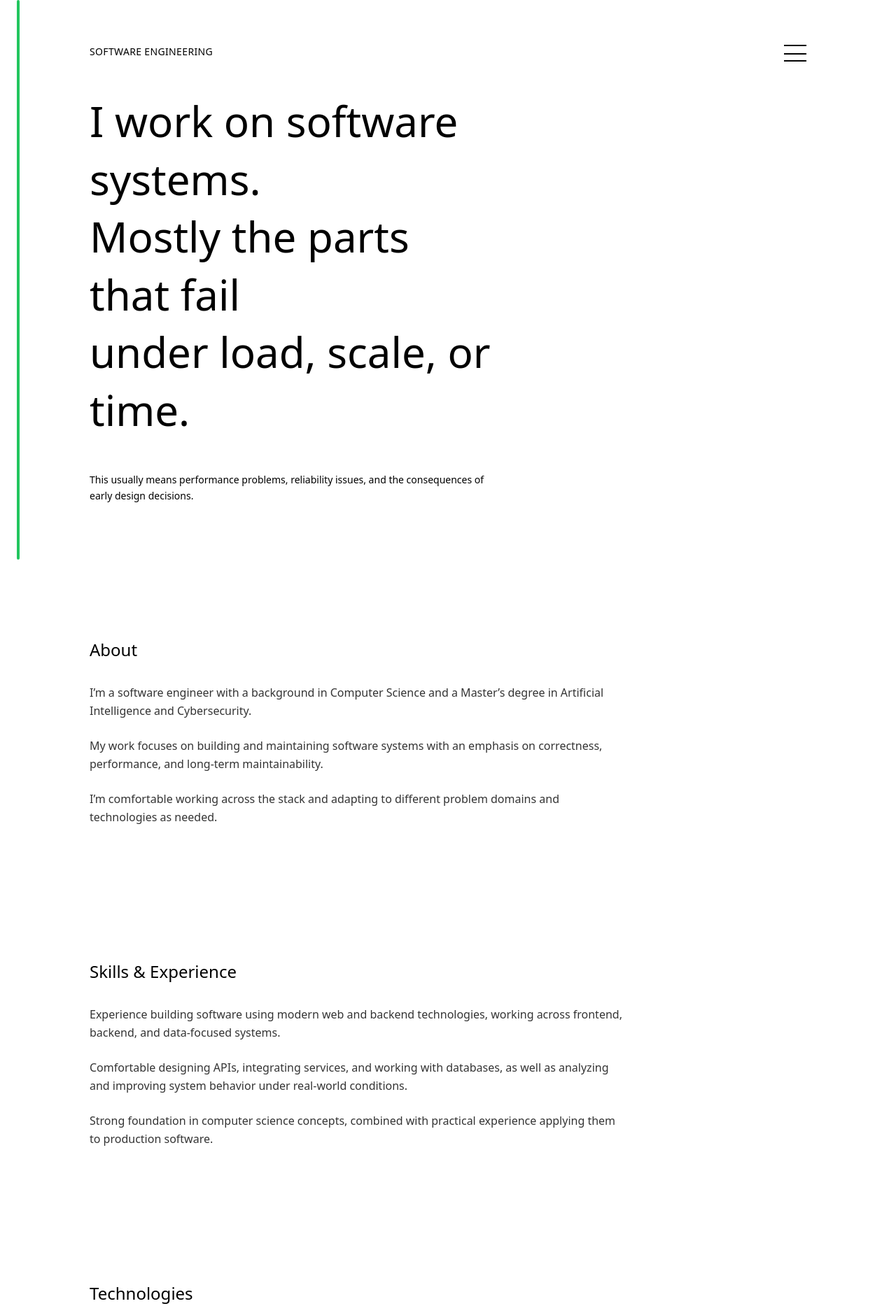
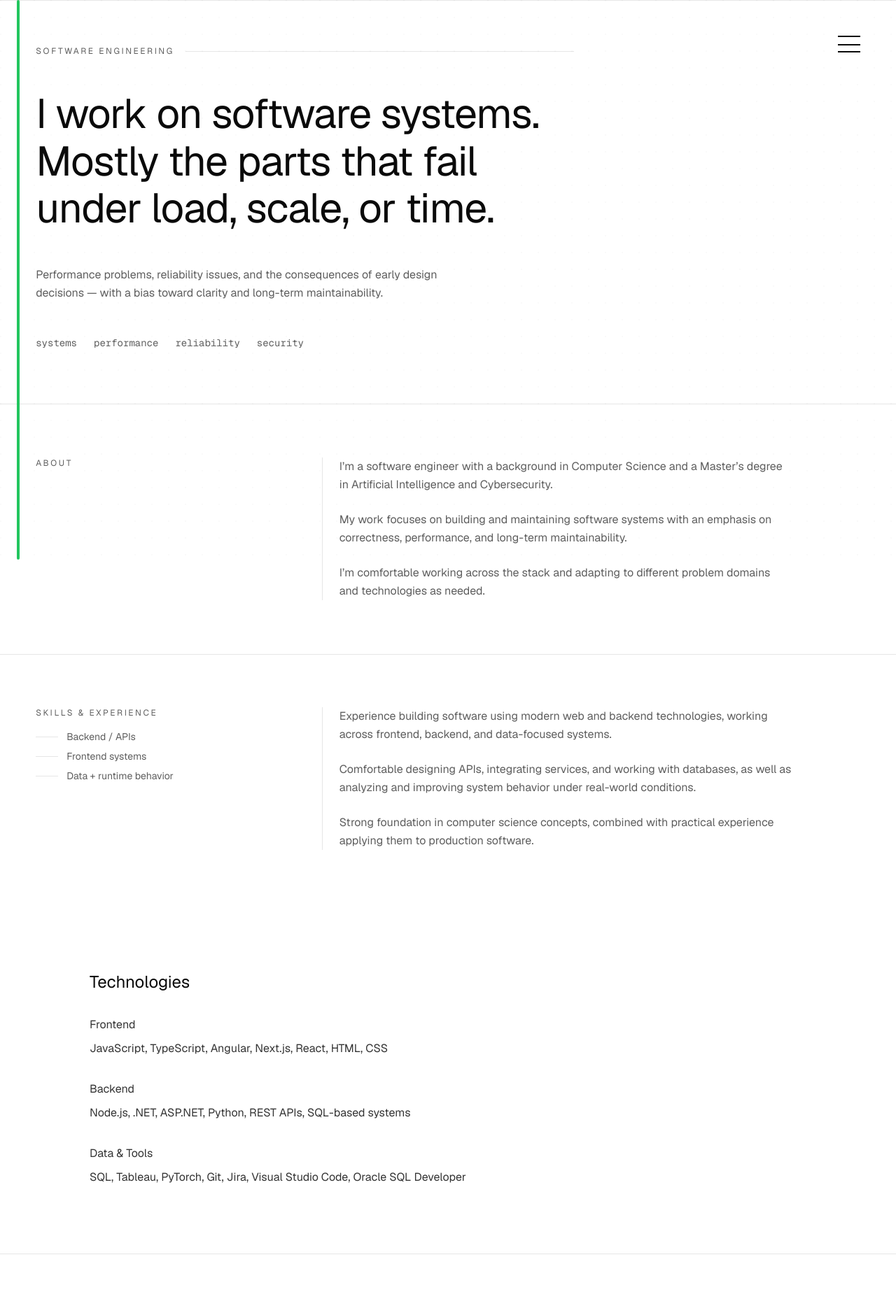
Before and after one commit to mahmudyusifli/personal-website, a Next.js app in the folder apps/frontend/: page / in a window 1280 px wide. Shown: the top 1867 px of the page at 70% size. Built offline with nearby package versions, Linux system fonts and the light colour scheme.

Commit message:
overall design issues

```diff
--- a/apps/frontend/app/globals.css
+++ b/apps/frontend/app/globals.css
@@ -1,44 +1,101 @@
 @import "tailwindcss";
 
+/* -------------------------------------------------------
+   System tokens (minimal, editorial, not flat)
+------------------------------------------------------- */
+
 :root {
-  --background: #ffffff;
-  --foreground: #000000;
+  color-scheme: light;
+
+  --bg: #ffffff;
+  --fg: #0a0a0a;
+
+  /* muted text + subtle dividers */
+  --muted: rgba(10, 10, 10, 0.66);
+  --border: rgba(10, 10, 10, 0.1);
+  --border-strong: rgba(10, 10, 10, 0.16);
+
+  /* surfaces (very subtle) */
+  --surface: rgba(10, 10, 10, 0.03);
+
+  /* single accent (used sparingly) */
+  --accent: #ff4da6;
+
+  /* layout */
+  --container-x: clamp(1.25rem, 4vw, 6rem);
+  --section-y: clamp(4.25rem, 6vw, 6.5rem);
+  --radius: 16px;
+
+  /* type */
+  --font-sans:
+    var(--font-geist-sans), ui-sans-serif, system-ui, -apple-system,
+    BlinkMacSystemFont, "Segoe UI", Roboto, Oxygen, Ubuntu, Cantarell,
+    "Helvetica Neue", Arial, sans-serif;
+  --font-mono:
+    var(--font-geist-mono), ui-monospace, SFMono-Regular, Menlo, Monaco,
+    Consolas, "Liberation Mono", "Courier New", monospace;
 }
 
 @media (prefers-color-scheme: dark) {
   :root {
-    --background: #000000;
-    --foreground: #ffffff;
+    color-scheme: dark;
+
+    --bg: #000000;
+    --fg: #ffffff;
+
     --muted: rgba(255, 255, 255, 0.65);
-    --border-subtle: rgba(255, 255, 255, 0.12);
+    --border: rgba(255, 255, 255, 0.12);
+    --border-strong: rgba(255, 255, 255, 0.18);
+
+    --surface: rgba(255, 255, 255, 0.05);
   }
 }
+
+/* -------------------------------------------------------
+   Base
+------------------------------------------------------- */
+
 html,
 body {
   padding: 0;
   margin: 0;
+  background: var(--bg);
+  color: var(--fg);
+  font-family: var(--font-sans);
 }
 
-body {
-  background-color: var(--background);
-  color: var(--foreground);
-  font-family:
-    system-ui,
-    -apple-system,
-    BlinkMacSystemFont,
-    "Segoe UI",
-    Roboto,
-    Oxygen,
-    Ubuntu,
-    Cantarell,
-    "Helvetica Neue",
-    Arial,
-    sans-serif;
+/* Better default typography rhythm */
+p {
+  text-wrap: pretty;
 }
-:root {
-  --background: #ffffff;
-  --foreground: #000000;
-  --accent: #ff4da6; /* pink */
-  --muted: rgba(0, 0, 0, 0.6);
-  --border-subtle: rgba(0, 0, 0, 0.08);
+h1,
+h2,
+h3 {
+  text-wrap: balance;
 }
+
+/* Selection should feel deliberate */
+::selection {
+  background: color-mix(in srgb, var(--accent) 30%, transparent);
+}
+
+/* -------------------------------------------------------
+   Utilities (used via Tailwind arbitrary values)
+------------------------------------------------------- */
+
+/* Optional: subtle page grain without “designy” feel */
+.bg-noise {
+  background-image: radial-gradient(
+    circle at 1px 1px,
+    color-mix(in srgb, var(--fg) 6%, transparent) 1px,
+    transparent 0
+  );
+  background-size: 24px 24px;
+  background-position: 0 0;
+  opacity: 0.35;
+}
+
+/* A consistent section divider line */
+.hr-subtle {
+  border-top: 1px solid var(--border);
+}
--- a/apps/frontend/app/layout.tsx
+++ b/apps/frontend/app/layout.tsx
@@ -2,6 +2,7 @@ import type { Metadata } from "next";
 import { Geist, Geist_Mono } from "next/font/google";
 import "./globals.css";
 import LoadLine from "@/components/ui/LoadLine";
+
 const geistSans = Geist({
   variable: "--font-geist-sans",
   subsets: ["latin"],
@@ -13,8 +14,8 @@ const geistMono = Geist_Mono({
 });
 
 export const metadata: Metadata = {
-  title: "Create Next App",
-  description: "Generated by create next app",
+  title: "Mahmud Yusifli",
+  description: "Software engineer — systems, performance, reliability.",
 };
 
 export default function RootLayout({
@@ -23,10 +24,8 @@ export default function RootLayout({
   children: React.ReactNode;
 }>) {
   return (
-    <html lang="en">
-      <body
-        className={`${geistSans.variable} ${geistMono.variable} antialiased`}
-      >
+    <html lang="en" className={`${geistSans.variable} ${geistMono.variable}`}>
+      <body className="antialiased">
         <LoadLine />
         {children}
       </body>
--- a/apps/frontend/components/sections/About.tsx
+++ b/apps/frontend/components/sections/About.tsx
@@ -2,19 +2,36 @@
 
 export default function About() {
   return (
-    <section id="about" className="px-12 md:px-32 py-24">
-      <div className="max-w-3xl">
-        <h2 className="text-2xl font-normal mb-8">About</h2>
+    <section
+      id="about"
+      className="relative"
+      style={{
+        paddingLeft: "var(--container-x)",
+        paddingRight: "var(--container-x)",
+        paddingTop: "var(--section-y)",
+        paddingBottom: "var(--section-y)",
+      }}
+    >
+      <div className="hr-subtle absolute inset-x-0 top-0" />
 
-        <div className="space-y-6 text-base leading-relaxed text-black/80">
+      <div className="grid grid-cols-12 gap-10 md:gap-12">
+        <div className="col-span-12 md:col-span-4">
+          <h2 className="text-xs uppercase tracking-[0.22em] text-[var(--muted)]">
+            About
+          </h2>
+        </div>
+
+        <div className="col-span-12 md:col-span-8">
+          <div className="max-w-2xl pl-6 border-l border-[var(--border)] space-y-6 text-base leading-relaxed text-[var(--muted)]">
             <p>
-            I’m a software engineer with a background in Computer Science and a
-            Master’s degree in Artificial Intelligence and Cybersecurity.
+              I’m a software engineer with a background in Computer Science and
+              a Master’s degree in Artificial Intelligence and Cybersecurity.
             </p>
 
             <p>
-            My work focuses on building and maintaining software systems with an
-            emphasis on correctness, performance, and long-term maintainability.
+              My work focuses on building and maintaining software systems with
+              an emphasis on correctness, performance, and long-term
+              maintainability.
             </p>
 
             <p>
@@ -23,6 +40,7 @@ export default function About() {
             </p>
           </div>
         </div>
+      </div>
     </section>
   );
 }
--- a/apps/frontend/components/sections/Contact.tsx
+++ b/apps/frontend/components/sections/Contact.tsx
@@ -2,14 +2,43 @@
 
 export default function Contact() {
   return (
-    <section id="contact" className="px-12 md:px-32 py-32">
-      <div className="max-w-3xl">
-        <h2 className="text-2xl font-normal mb-8">Contact</h2>
+    <section
+      id="contact"
+      className="relative"
+      style={{
+        paddingLeft: "var(--container-x)",
+        paddingRight: "var(--container-x)",
+        paddingTop: "var(--section-y)",
+        paddingBottom: "calc(var(--section-y) + 2rem)",
+      }}
+    >
+      <div className="hr-subtle absolute inset-x-0 top-0" />
 
-        <p className="text-base leading-relaxed text-black/80">
-          If you’d like to get in touch about software development, systems
-          work, or collaboration opportunities, feel free to reach out by email.
-        </p>
+      <div className="grid grid-cols-12 gap-10 md:gap-12">
+        <div className="col-span-12 md:col-span-4">
+          <h2 className="text-xs uppercase tracking-[0.22em] text-[var(--muted)]">
+            Contact
+          </h2>
+        </div>
+
+        <div className="col-span-12 md:col-span-8">
+          <div className="max-w-2xl pl-6 border-l border-[var(--border)] space-y-6">
+            <p className="text-base leading-relaxed text-[var(--muted)]">
+              If you’d like to get in touch about software development, systems
+              work, or collaboration opportunities, feel free to reach out by
+              email.
+            </p>
+
+            {/* a minimal “action” without looking like a button kit */}
+            <a
+              href="mailto:yusiflicode@gmail.com"
+              className="inline-flex items-center gap-3 text-base text-[var(--fg)] hover:opacity-75 transition-opacity"
+            >
+              <span className="font-mono">yusiflicode@gmail.com</span>
+              <span className="h-px w-10 bg-[var(--border-strong)]" />
+            </a>
+          </div>
+        </div>
       </div>
     </section>
   );
--- a/apps/frontend/components/sections/Experience.tsx
+++ b/apps/frontend/components/sections/Experience.tsx
@@ -2,11 +2,43 @@
 
 export default function Experience() {
   return (
-    <section id="experience" className="px-12 md:px-32 py-24">
-      <div className="max-w-3xl">
-        <h2 className="text-2xl font-normal mb-8">Skills & Experience</h2>
+    <section
+      id="experience"
+      className="relative"
+      style={{
+        paddingLeft: "var(--container-x)",
+        paddingRight: "var(--container-x)",
+        paddingTop: "var(--section-y)",
+        paddingBottom: "var(--section-y)",
+      }}
+    >
+      <div className="hr-subtle absolute inset-x-0 top-0" />
 
-        <div className="space-y-6 text-base leading-relaxed text-black/80">
+      <div className="grid grid-cols-12 gap-10 md:gap-12">
+        <div className="col-span-12 md:col-span-4 space-y-4">
+          <h2 className="text-xs uppercase tracking-[0.22em] text-[var(--muted)]">
+            Skills & Experience
+          </h2>
+
+          {/* subtle “index” adds structure without cards */}
+          <div className="space-y-2 text-sm text-[var(--muted)]">
+            <div className="flex items-center gap-3">
+              <span className="h-px w-8 bg-[var(--border)]" />
+              Backend / APIs
+            </div>
+            <div className="flex items-center gap-3">
+              <span className="h-px w-8 bg-[var(--border)]" />
+              Frontend systems
+            </div>
+            <div className="flex items-center gap-3">
+              <span className="h-px w-8 bg-[var(--border)]" />
+              Data + runtime behavior
+            </div>
+          </div>
+        </div>
+
+        <div className="col-span-12 md:col-span-8">
+          <div className="max-w-2xl pl-6 border-l border-[var(--border)] space-y-6 text-base leading-relaxed text-[var(--muted)]">
             <p>
               Experience building software using modern web and backend
               technologies, working across frontend, backend, and data-focused
@@ -15,8 +47,8 @@ export default function Experience() {
 
             <p>
               Comfortable designing APIs, integrating services, and working with
-            databases, as well as analyzing and improving system behavior under
-            real-world conditions.
+              databases, as well as analyzing and improving system behavior
+              under real-world conditions.
             </p>
 
             <p>
@@ -25,6 +57,7 @@ export default function Experience() {
             </p>
           </div>
         </div>
+      </div>
     </section>
   );
 }
--- a/apps/frontend/components/sections/Intro.tsx
+++ b/apps/frontend/components/sections/Intro.tsx
@@ -15,8 +15,6 @@ export default function Intro() {
 
   function handleNavigate(id: string) {
     setOpen(false);
-
-    // wait for menu to unmount
     setTimeout(() => {
       document.getElementById(id)?.scrollIntoView({
         behavior: "smooth",
@@ -26,41 +24,60 @@ export default function Intro() {
   }
 
   return (
-    <section className="relative bg-white text-black px-12 md:px-32 pt-16 pb-24">
+    <section className="relative">
+      {/* Top boundary line */}
+      <div className="hr-subtle" />
+
+      <div
+        className="relative"
+        style={{
+          paddingLeft: "var(--container-x)",
+          paddingRight: "var(--container-x)",
+          paddingTop: "clamp(3.5rem, 5vw, 5rem)",
+          paddingBottom: "clamp(4rem, 6vw, 6rem)",
+        }}
+      >
         {/* MENU BUTTON — ALWAYS ON TOP */}
         <button
           aria-label="Menu"
           onClick={() => setOpen(!open)}
-        className="fixed top-16 right-12 md:right-32 z-[60] w-8 h-6"
+          className="fixed z-[60] w-8 h-6"
+          style={{
+            top: "clamp(2.5rem, 4vw, 4rem)",
+            right: "var(--container-x)",
+          }}
         >
           {/* TOP */}
           <span
-          className={`absolute left-0 w-full h-[2px] bg-black transition-transform duration-150 ${
+            className={`absolute left-0 w-full h-[2px] bg-[var(--fg)] transition-transform duration-150 ${
               open ? "top-1/2 rotate-45" : "top-0"
             }`}
           />
           {/* MIDDLE */}
           <span
-          className={`absolute left-0 top-1/2 w-full h-[2px] bg-black transition-opacity duration-150 ${
+            className={`absolute left-0 top-1/2 w-full h-[2px] bg-[var(--fg)] transition-opacity duration-150 ${
               open ? "opacity-0" : "opacity-100"
             }`}
           />
           {/* BOTTOM */}
           <span
-          className={`absolute left-0 w-full h-[2px] bg-black transition-transform duration-150 ${
+            className={`absolute left-0 w-full h-[2px] bg-[var(--fg)] transition-transform duration-150 ${
               open ? "top-1/2 -rotate-45" : "bottom-0"
             }`}
           />
         </button>
 
-      {/* INTRO CONTENT */}
-      <div className="grid grid-cols-12 gap-12">
-        <div className="col-span-12 md:col-span-7 space-y-12">
-          <div className="text-sm uppercase tracking-wide">
+        {/* HERO */}
+        <div className="grid grid-cols-12 gap-10 md:gap-12">
+          <div className="col-span-12 md:col-span-8 space-y-12">
+            <div className="flex items-center gap-4">
+              <span className="text-xs uppercase tracking-[0.22em] text-[var(--muted)]">
                 Software Engineering
+              </span>
+              <span className="h-px flex-1 bg-[var(--border)]" />
             </div>
 
-          <h1 className="text-4xl md:text-6xl font-normal leading-snug max-w-4xl">
+            <h1 className="text-[clamp(2.25rem,4.6vw,4.25rem)] leading-[1.15] font-normal tracking-[-0.02em]">
               I work on software systems.
               <br />
               Mostly the parts that fail
@@ -68,10 +85,20 @@ export default function Intro() {
               under load, scale, or time.
             </h1>
 
-          <p className="text-sm max-w-xl leading-relaxed">
-            This usually means performance problems, reliability issues, and the
-            consequences of early design decisions.
+            <p className="max-w-xl text-base leading-relaxed text-[var(--muted)]">
+              Performance problems, reliability issues, and the consequences of
+              early design decisions — with a bias toward clarity and long-term
+              maintainability.
             </p>
+
+            {/* subtle metadata row (adds depth without being “designed”) */}
+            <div className="flex flex-wrap items-center gap-x-6 gap-y-2 text-sm text-[var(--muted)]">
+              <span className="font-mono">systems</span>
+              <span className="font-mono">performance</span>
+              <span className="font-mono">reliability</span>
+              <span className="font-mono">security</span>
+            </div>
+          </div>
         </div>
       </div>
 
@@ -79,21 +106,37 @@ export default function Intro() {
       <AnimatePresence>
         {open && (
           <motion.div
-            className="fixed inset-0 z-50 bg-white"
+            className="fixed inset-0 z-50"
             initial={{ opacity: 0 }}
             animate={{ opacity: 1 }}
             exit={{ opacity: 0 }}
             transition={{ duration: 0.15, ease: "linear" }}
           >
-            <div className="px-12 md:px-32 pt-32">
-              <nav className="space-y-12">
+            {/* overlay surface */}
+            <div className="absolute inset-0 bg-[var(--bg)]" />
+
+            {/* subtle top border + depth */}
+            <div className="absolute inset-x-0 top-0 h-px bg-[var(--border)]" />
+
+            <div
+              className="relative"
+              style={{
+                paddingLeft: "var(--container-x)",
+                paddingRight: "var(--container-x)",
+                paddingTop: "clamp(6rem, 10vw, 8.5rem)",
+              }}
+            >
+              <nav className="space-y-10">
                 {sections.map((s) => (
                   <button
                     key={s.id}
                     onClick={() => handleNavigate(s.id)}
-                    className="block text-4xl md:text-6xl font-normal tracking-tight hover:opacity-60 transition-opacity duration-150"
+                    className="group block text-[clamp(2.25rem,4.2vw,4rem)] font-normal tracking-tight transition-opacity duration-150 hover:opacity-70"
                   >
+                    <span className="inline-flex items-center gap-4">
+                      <span className="h-px w-10 bg-[var(--border-strong)] group-hover:bg-[var(--accent)] transition-colors" />
                       {s.label}
+                    </span>
                   </button>
                 ))}
               </nav>
--- a/apps/frontend/components/ui/ContentLayout.tsx
+++ b/apps/frontend/components/ui/ContentLayout.tsx
@@ -3,5 +3,15 @@ export default function ContentLayout({
 }: {
   children: React.ReactNode;
 }) {
-  return <main className="min-h-screen w-full">{children}</main>;
+  return (
+    <main className="relative">
+      {/* super subtle noise layer (optional, but gives “not flat” feeling) */}
+      <div aria-hidden className="pointer-events-none fixed inset-0 bg-noise" />
+
+      <div className="relative">{children}</div>
+
+      {/* footer spacer (keeps last section from hugging viewport bottom) */}
+      <div aria-hidden className="h-24" />
+    </main>
+  );
 }
```
Lines whose indentation alone changed are shown as unchanged.
